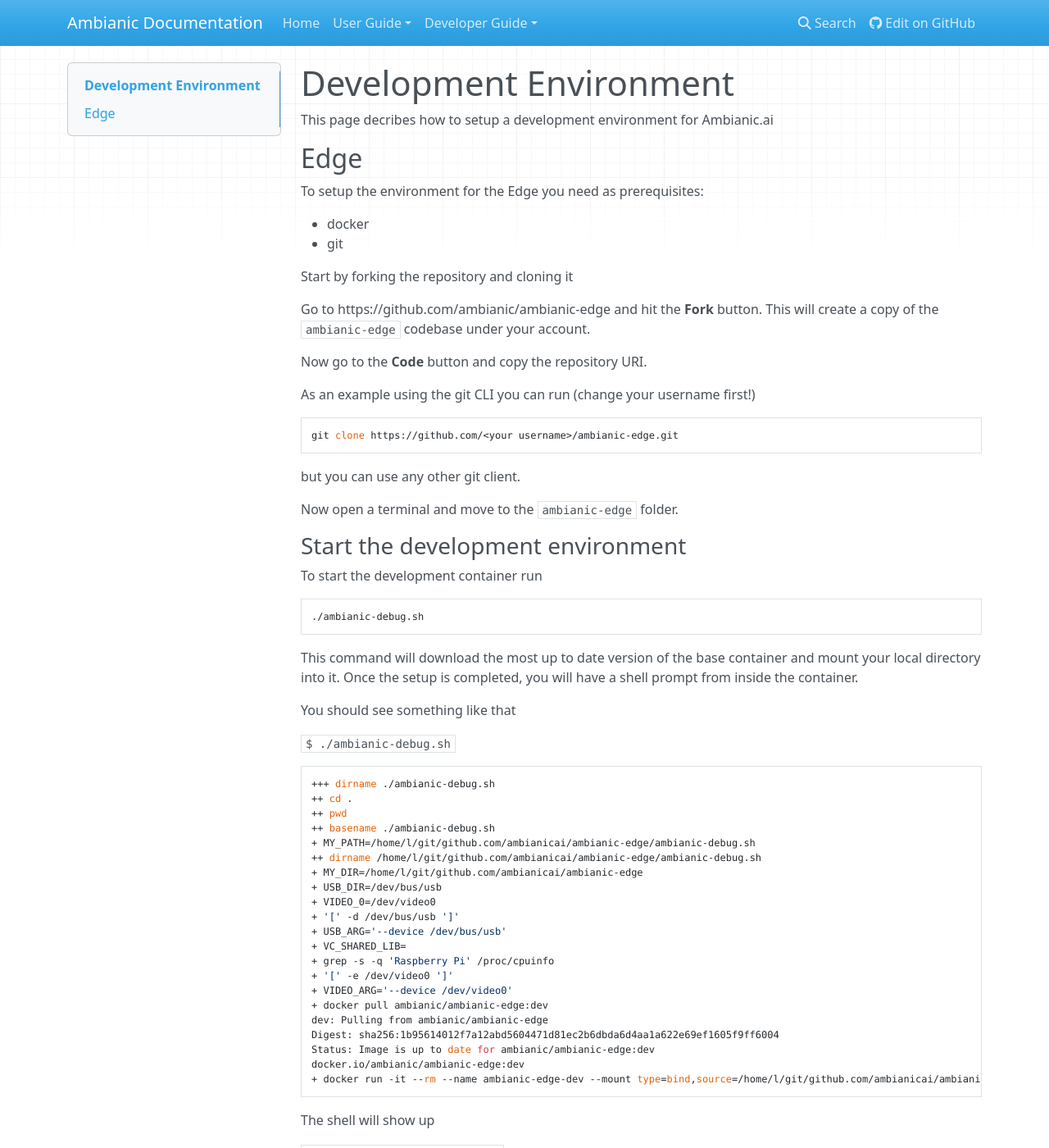
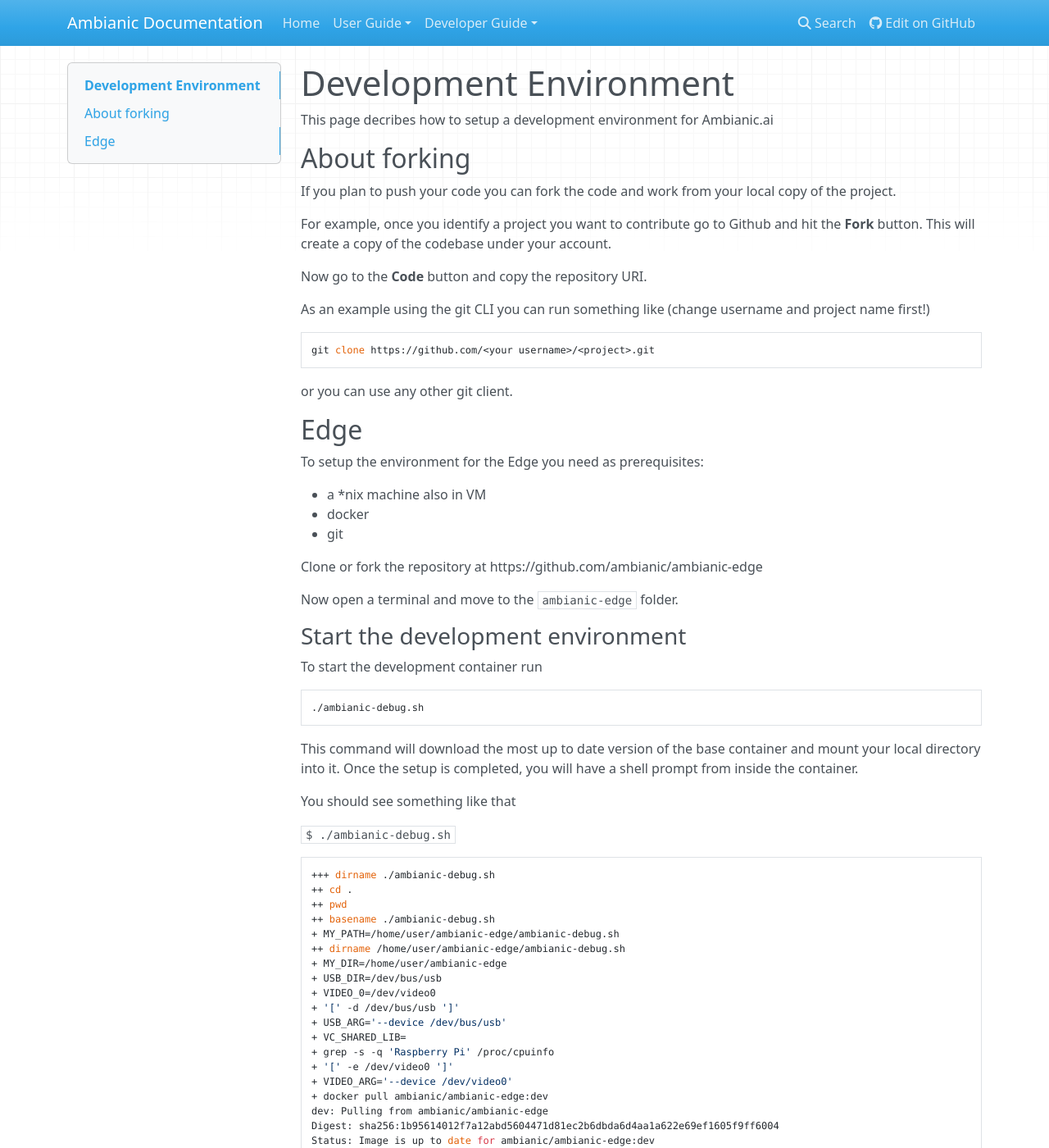
Before and after one commit to ambianic/ambianic-docs, an MkDocs documentation site: the page built from docs-md/developers/development-environment.md, in a window 1280 px wide and 1400 px high. Shown: the whole window at 82% size. Built offline with MkDocs 1.6.1, drawn with Linux system fonts in a browser that asks for light colours; nearby versions of some CDN libraries; some of the changed text lies outside the part shown.

````diff
--- a/docs-md/developers/development-environment.md
+++ b/docs-md/developers/development-environment.md
@@ -3,26 +3,32 @@
 
 This page decribes how to setup a development environment for Ambianic.ai
 
+## About forking
+
+If you plan to push your code you can fork the code and work from your local copy of the project.
+
+For example, once you identify a project you want to contribute go to Github and hit the __Fork__ button. This will create a copy of the codebase under your account.
+
+Now go to the __Code__ button and copy the repository URI.
+
+As an example using the git CLI you can run something like (change username and project name first!)
+
+```sh
+git clone https://github.com/<your username>/<project>.git
+```
+
+or you can use any other git client.
+
+
 ## Edge
 
 To setup the  environment for the Edge you need as prerequisites:
 
+- a *nix machine also in VM
 - docker
 - git
 
-Start by forking the repository and cloning it
-
-Go to https://github.com/ambianic/ambianic-edge and hit the __Fork__ button. This will create a copy of the `ambianic-edge` codebase under your account.
-
-Now go to the __Code__ button and copy the repository URI.
-
-As an example using the git CLI you can run (change your username first!)
-
-```sh
-git clone https://github.com/<your username>/ambianic-edge.git
-```
-
-but you can use any other git client.
+Clone or fork the repository at https://github.com/ambianic/ambianic-edge
 
 Now open a terminal and move to the `ambianic-edge` folder.
 
@@ -45,9 +51,9 @@
 ++ cd .
 ++ pwd
 ++ basename ./ambianic-debug.sh
-+ MY_PATH=/home/l/git/github.com/ambianicai/ambianic-edge/ambianic-debug.sh
-++ dirname /home/l/git/github.com/ambianicai/ambianic-edge/ambianic-debug.sh
-+ MY_DIR=/home/l/git/github.com/ambianicai/ambianic-edge
++ MY_PATH=/home/user/ambianic-edge/ambianic-debug.sh
+++ dirname /home/user/ambianic-edge/ambianic-debug.sh
++ MY_DIR=/home/user/ambianic-edge
 + USB_DIR=/dev/bus/usb
 + VIDEO_0=/dev/video0
 + '[' -d /dev/bus/usb ']'
@@ -61,12 +67,12 @@
 Digest: sha256:1b95614012f7a12abd5604471d81ec2b6dbda6d4aa1a622e69ef1605f9ff6004
 Status: Image is up to date for ambianic/ambianic-edge:dev
 docker.io/ambianic/ambianic-edge:dev
-+ docker run -it --rm --name ambianic-edge-dev --mount type=bind,source=/home/l/git/github.com/ambianicai/ambianic-edge,target=/workspace --privileged --net=host --device /dev/video0 --device /dev/bus/usb ambianic/ambianic-edge:dev
++ docker run -it --rm --name ambianic-edge-dev --mount type=bind,source=/home/user/ambianic-edge,target=/workspace --privileged --net=host --device /dev/video0 --device /dev/bus/usb ambianic/ambianic-edge:dev
 ```
 
 The shell will show up
 
-`root@alf:/opt/ambianic-edge#`
+`root@pc:/opt/ambianic-edge#`
 
 Move to `/workspace` directory where the local code is mounted with
 
````
Also changed, not shown: docs-md/users/quickstart.md (+4 -0 lines).
